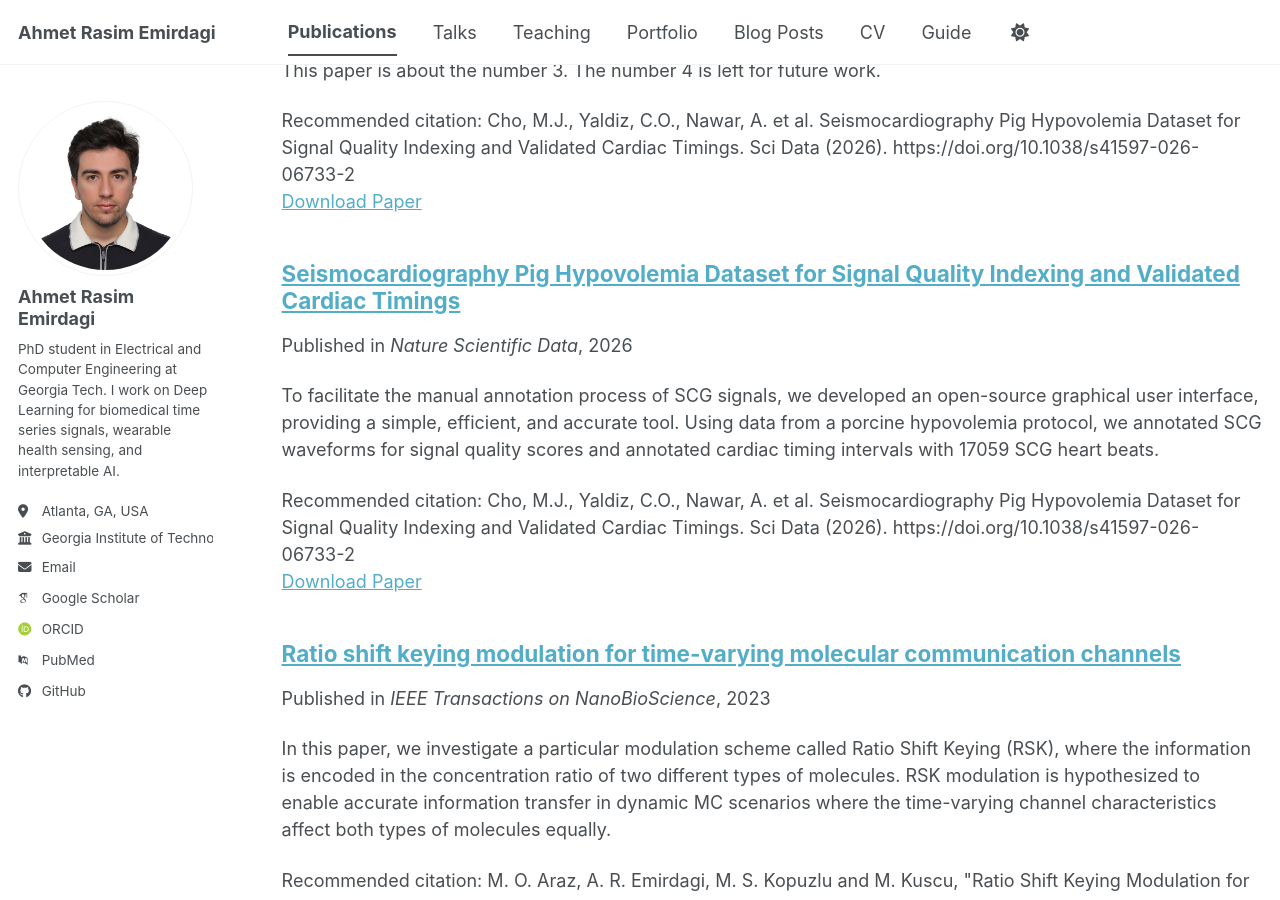
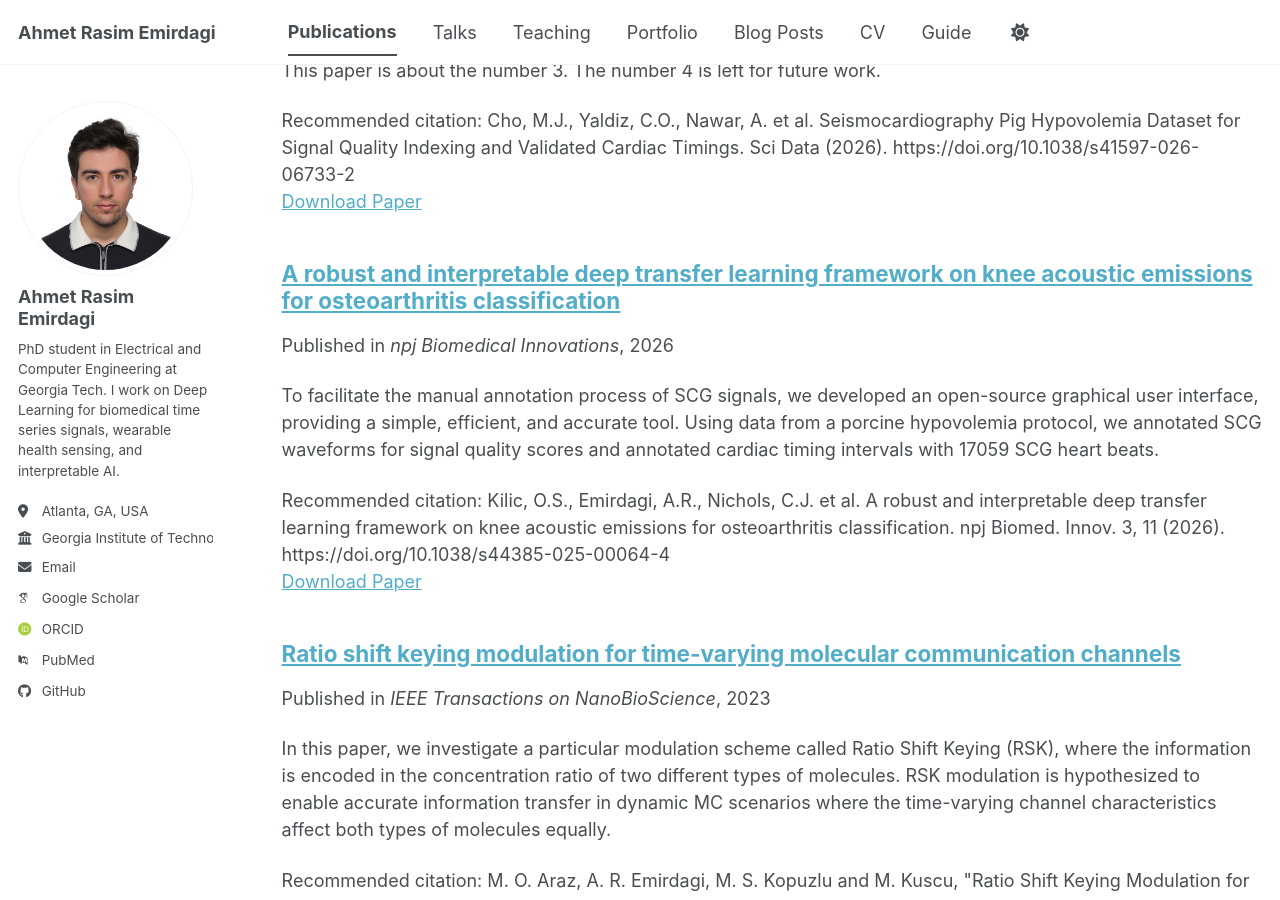
Before and after one commit to ahmetemirdagi/ahmetemirdagi.github.io, a Jekyll site: the page built from _pages/publications.html, in a window 1280 px wide and 900 px high, scrolled down 372 px. Built offline with Jekyll 4.4.1, drawn with Linux system fonts in a browser that asks for light colours; some web fonts are replaced; a script bundle is joined from its source files by our own code; library files that are not in the unit come from our copies.

```diff
--- a/_publications/2015-10-01-paper-title-number-3 copy.md
+++ b/_publications/2015-10-01-paper-title-number-3 copy.md
@@ -1,12 +1,12 @@
 ---
-title: "Seismocardiography Pig Hypovolemia Dataset for Signal Quality Indexing and Validated Cardiac Timings"
+title: "A robust and interpretable deep transfer learning framework on knee acoustic emissions for osteoarthritis classification"
 collection: publications
 category: manuscripts
-permalink: /publication/2015-10-01-paper-title-number-3
-date: 2026-02-11
-venue: 'Nature Scientific Data'
-paperurl: 'https://www.nature.com/articles/s41597-026-06733-2'
-citation: 'Cho, M.J., Yaldiz, C.O., Nawar, A. et al. Seismocardiography Pig Hypovolemia Dataset for Signal Quality Indexing and Validated Cardiac Timings. Sci Data (2026). https://doi.org/10.1038/s41597-026-06733-2'
+permalink: /publication/npjbiomedicalinnovations
+date: 2026-02-02
+venue: 'npj Biomedical Innovations'
+paperurl: 'https://www.nature.com/articles/s44385-025-00064-4'
+citation: 'Kilic, O.S., Emirdagi, A.R., Nichols, C.J. et al. A robust and interpretable deep transfer learning framework on knee acoustic emissions for osteoarthritis classification. npj Biomed. Innov. 3, 11 (2026). https://doi.org/10.1038/s44385-025-00064-4'
 ---
 
  To facilitate the manual annotation process of SCG signals, we developed an open-source graphical user interface, providing a simple, efficient, and accurate tool. Using data from a porcine hypovolemia protocol, we annotated SCG waveforms for signal quality scores and annotated cardiac timing intervals with 17059 SCG heart beats.
```
Also changed, not shown: _publications/2009-10-01-paper-title-number-1.md (+1 -1 lines), _publications/2010-10-01-paper-title-number-2.md (+1 -1 lines).
